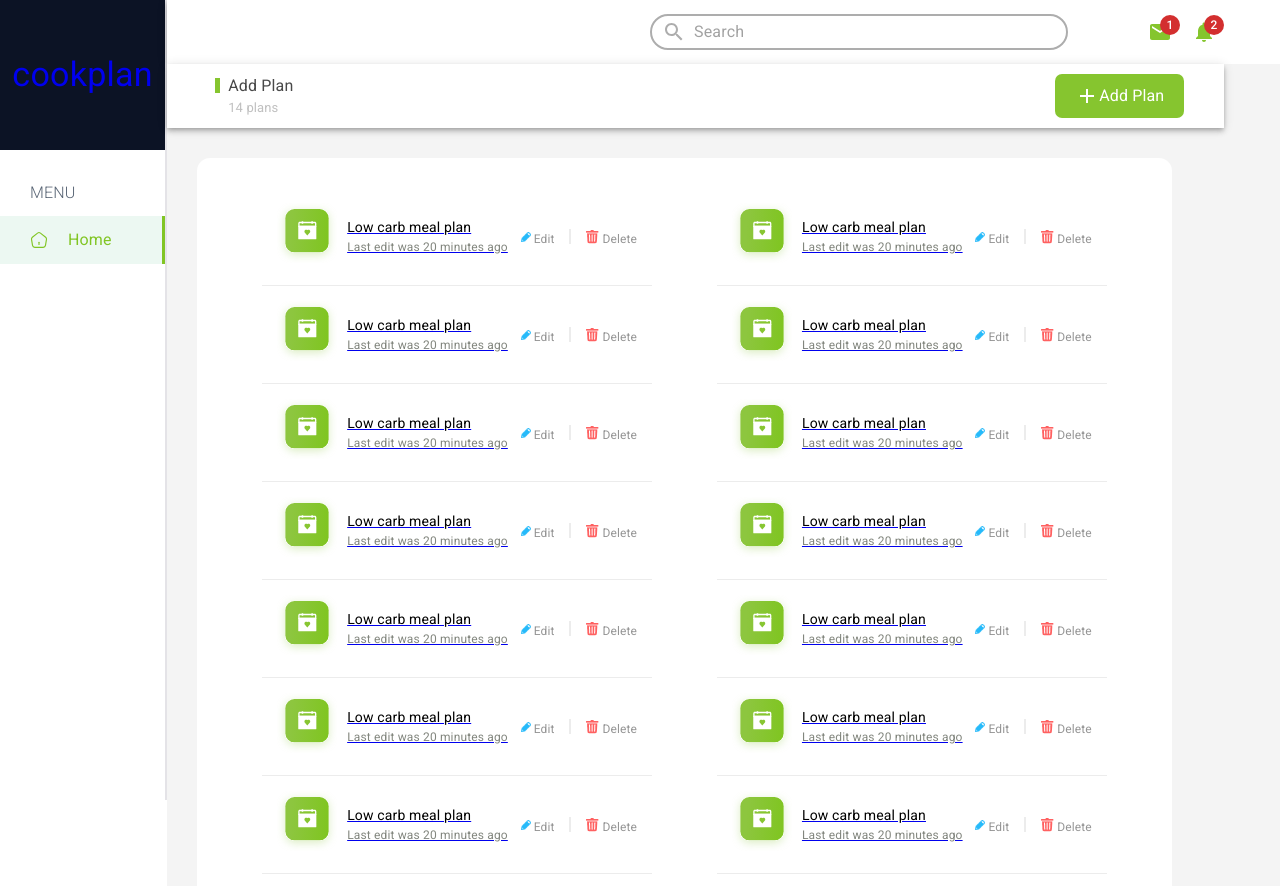
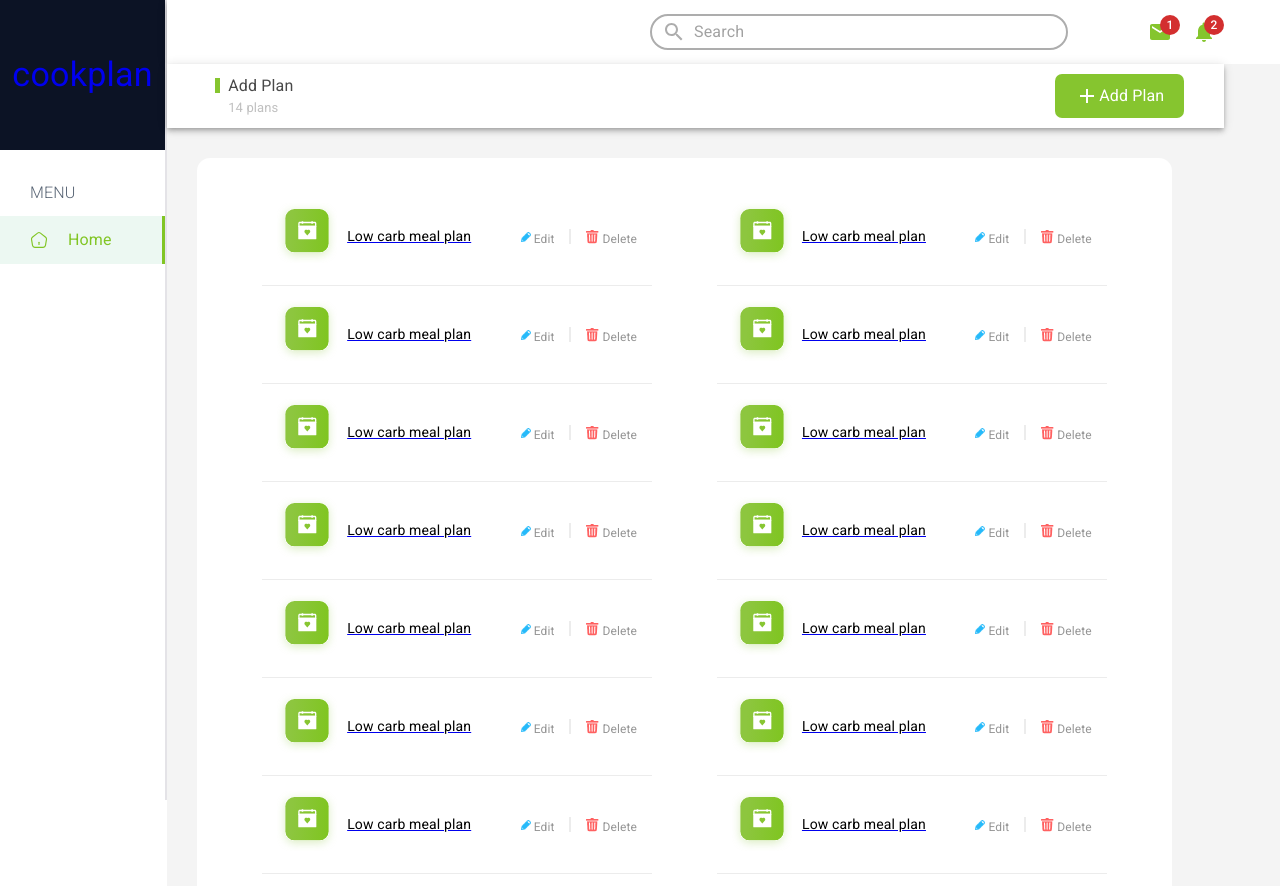
Before and after one commit to Babajide777/grid-db-meal-planner, a React (Create React App) app in the folder client/: page / in a window 1280 px wide. Shown: the top 886 px of the page. Built offline with nearby package versions, Linux system fonts and the light colour scheme.

Commit message:
removed meal time

```diff
--- a/client/src/components/assets/data.js
+++ b/client/src/components/assets/data.js
@@ -72,98 +72,84 @@ const lists = [
   {
     Image: mealimage,
     mealplan: "Low carb meal plan",
-    mealtime: "Last edit was 20 minutes ago",
     editimg: editImg,
     deleteimg: deleteImg,
   },
   {
     Image: mealimage,
     mealplan: "Low carb meal plan",
-    mealtime: "Last edit was 20 minutes ago",
     editimg: editImg,
     deleteimg: deleteImg,
   },
   {
     Image: mealimage,
     mealplan: "Low carb meal plan",
-    mealtime: "Last edit was 20 minutes ago",
     editimg: editImg,
     deleteimg: deleteImg,
   },
   {
     Image: mealimage,
     mealplan: "Low carb meal plan",
-    mealtime: "Last edit was 20 minutes ago",
     editimg: editImg,
     deleteimg: deleteImg,
   },
   {
     Image: mealimage,
     mealplan: "Low carb meal plan",
-    mealtime: "Last edit was 20 minutes ago",
     editimg: editImg,
     deleteimg: deleteImg,
   },
   {
     Image: mealimage,
     mealplan: "Low carb meal plan",
-    mealtime: "Last edit was 20 minutes ago",
     editimg: editImg,
     deleteimg: deleteImg,
   },
   {
     Image: mealimage,
     mealplan: "Low carb meal plan",
-    mealtime: "Last edit was 20 minutes ago",
     editimg: editImg,
     deleteimg: deleteImg,
   },
   {
     Image: mealimage,
     mealplan: "Low carb meal plan",
-    mealtime: "Last edit was 20 minutes ago",
     editimg: editImg,
     deleteimg: deleteImg,
   },
   {
     Image: mealimage,
     mealplan: "Low carb meal plan",
-    mealtime: "Last edit was 20 minutes ago",
     editimg: editImg,
     deleteimg: deleteImg,
   },
   {
     Image: mealimage,
     mealplan: "Low carb meal plan",
-    mealtime: "Last edit was 20 minutes ago",
     editimg: editImg,
     deleteimg: deleteImg,
   },
   {
     Image: mealimage,
     mealplan: "Low carb meal plan",
-    mealtime: "Last edit was 20 minutes ago",
     editimg: editImg,
     deleteimg: deleteImg,
   },
   {
     Image: mealimage,
     mealplan: "Low carb meal plan",
-    mealtime: "Last edit was 20 minutes ago",
     editimg: editImg,
     deleteimg: deleteImg,
   },
   {
     Image: mealimage,
     mealplan: "Low carb meal plan",
-    mealtime: "Last edit was 20 minutes ago",
     editimg: editImg,
     deleteimg: deleteImg,
   },
   {
     Image: mealimage,
     mealplan: "Low carb meal plan",
-    mealtime: "Last edit was 20 minutes ago",
     editimg: editImg,
     deleteimg: deleteImg,
   },
--- a/client/src/components/other pages/Addplansectn.jsx
+++ b/client/src/components/other pages/Addplansectn.jsx
@@ -44,8 +44,6 @@ const Addplansectn = () => {
   const handleSubmit = (e) => {
     e.preventDefault();
     const data = Object.fromEntries(new FormData(e.currentTarget));
-    data.days = selectedValues;
-
     let newData = {
       title: data.title,
       breakfast: data.breakfast,
@@ -60,7 +58,6 @@ const Addplansectn = () => {
       snack2: data.snack2,
       snack3: data.snack3,
     };
-    console.log(newData);
     dispatch(createAMealPlan(newData));
   };
 
--- a/client/src/components/other pages/Items.js
+++ b/client/src/components/other pages/Items.js
@@ -2,7 +2,7 @@ import { Box, Divider, Typography } from "@mui/material";
 import React from "react";
 import { Link } from "react-router-dom";
 
-const Items = ({ Image, mealplan, mealtime, editimg, deleteimg }) => {
+const Items = ({ Image, mealplan, editimg, deleteimg }) => {
   return (
     <Box
       sx={{
@@ -43,15 +43,6 @@ const Items = ({ Image, mealplan, mealtime, editimg, deleteimg }) => {
               }}
             >
               {mealplan}
-            </Typography>
-            <Typography
-              variant="p"
-              sx={{
-                fontSize: { xs: "14px", md: "12px" },
-                color: "rgba(130, 134, 126, 1)",
-              }}
-            >
-              {mealtime}
             </Typography>
           </Box>
         </Link>
--- a/client/src/store/features/plan/planSlice.js
+++ b/client/src/store/features/plan/planSlice.js
@@ -40,8 +40,6 @@ const planSlice = createSlice({
         state.isLoading = true;
       })
       .addCase(createAMealPlan.fulfilled, (state, action) => {
-        console.log(state, "state");
-        console.log(action, "action");
         action.payload.success
           ? (state.isSuccess = true)
           : (state.isSuccess = false);
```
